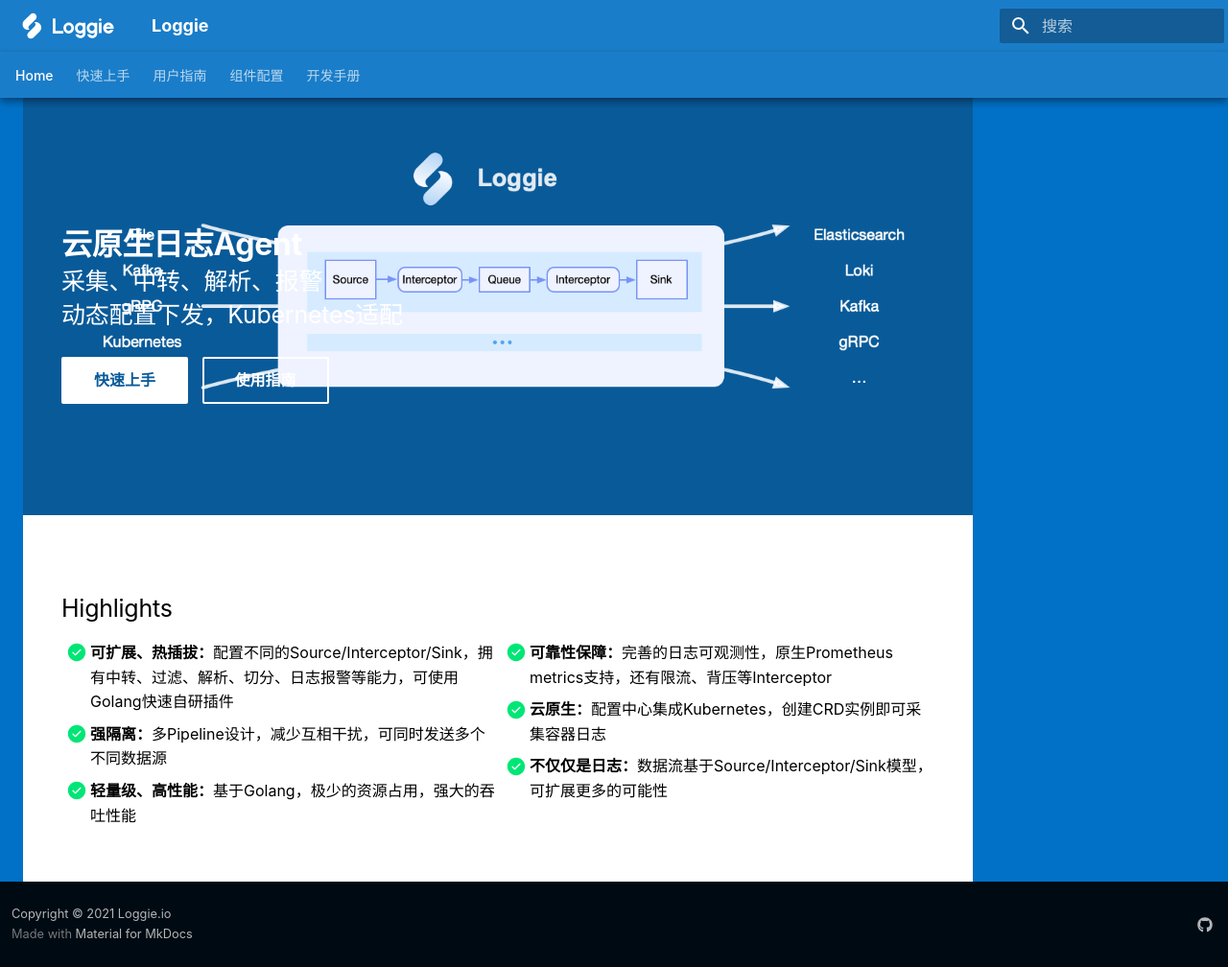
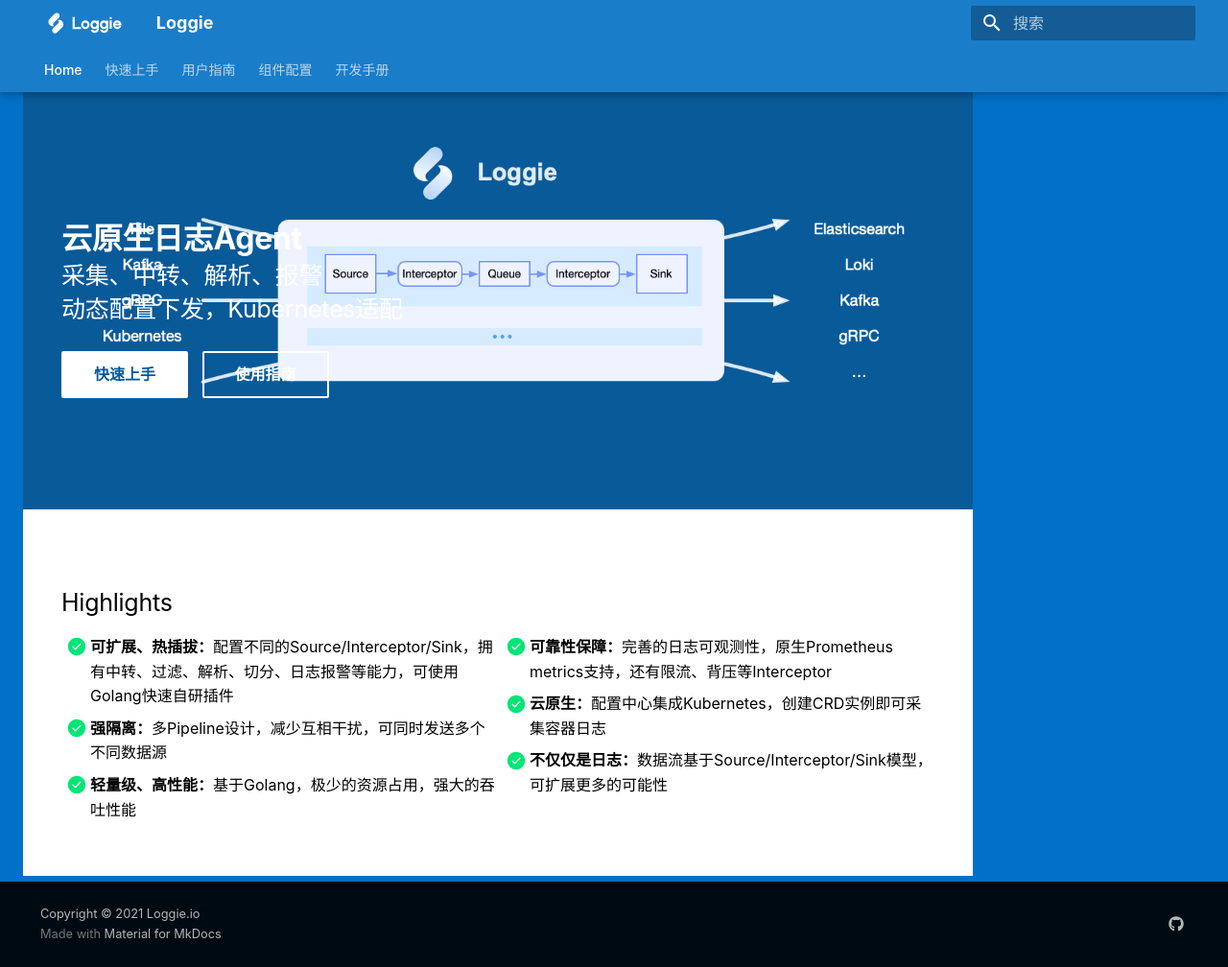
Before and after one commit to loggie-io/docs, an MkDocs documentation site: the page built from docs/index.md, in a window 1280 px wide and 1008 px high. Shown: the whole window at 96% size. Built offline with MkDocs 1.6.1 and Material for MkDocs 9.7.7, drawn with Linux system fonts in a browser that asks for light colours; some web fonts are replaced.

Commit message:
debug: update extra.css

```diff
--- a/docs/stylesheets/extra.css
+++ b/docs/stylesheets/extra.css
@@ -1,94 +1,15 @@
 :root {
-    /* --md-primary-fg-color:        rgb(53, 112, 227);
-    --md-primary-fg-color--light: rgb(109, 145, 219);
-    --md-primary-fg-color--dark:  rgb(41, 99, 214); */
-    /* --md-primary-fg-color:        #0056FF;
-    --md-primary-fg-color--light: #5586cf;
-    --md-primary-fg-color--dark:  #3d71be; */
   --md-primary-fg-color: #1a7dc9;
   --home-color: #0071c7;
   --nav-item-color: #4d4d4d;
-
-  }
-
-  .md-header__button.md-logo img {
-    width: 5.5rem;
-    height: 1.5rem;
-  }
-  .md-header__button.md-logo {
-    transition-duration: 0.2s;
-    transition-property: transform;
-  }
-
-  .md-header,.md-footer-nav {
-    background-image: linear-gradient(0 deg, rgb(53, 112, 227) 0%, rgb(53, 112, 227) 24%, rgb(46 106 225) 53%, rgb(32 97 223) 78%, rgb(26 94 225) 100%);
-    /* background-color: rgb(53, 112, 227); */
 }
 
 .md-footer {
   margin-top: 50px;
 }
 
-  .md-tabs {
-    /* background-image: linear-gradient(45deg, rgb(53, 112, 227) 0%, rgb(53, 112, 227) 24%, rgb(42, 125, 227) 53%, rgb(27, 141, 226) 78%, rgb(8, 162, 225) 100%); */
-    box-shadow: 0 0 0.2rem rgb(0 0 0 / 10%), 0 0.2rem 0.4rem rgb(0 0 0 / 20%);
-  }
-
-  .md-nav__item--nested>.md-nav__link, .md-nav__item a {
-    color: var(--nav-item-color);
-  }
-
-  .md-nav__item--nested>.md-nav__link:hover {
-    color: var(--md-accent-fg-color);
-  }
-  .md-nav__title .md-nav__button.md-logo img,
-  .md-nav__title .md-nav__button.md-logo svg {
-    width: auto;
-  }
-
-  .md-sidebar--primary .md-nav{
-    font-size: 0.75rem;
-  }
-
-  .md-sidebar--primary .md-sidebar__scrollwrap{
-    border-right: 1px solid #ebedf1;
-  }
-
-  .md-nav__item--nested > .md-nav__link{
-    font-size: 0.8rem;
+.md-tabs__item {
   font-weight: 500;
-  }
-
-  .md-sidebar--primary .md-nav__item .md-nav__link--active {
-    /* background-color: aliceblue; */
-    background: linear-gradient(295deg,#edf8ff,rgba(232,236,244,0));
-    border-right: 2px solid #1a7dc9;
-  }
-
-  .md-sidebar--primary .md-nav__item .md-nav__link--active {
-    padding: 0px 0px;
-  }
-  /* .md-nav__icon {
-    width: 0px;
-  } */
-
-  .md-grid {
-    max-width: 64rem;
-  }
-
-  @media screen and (min-width: 76.25em) {
-    .md-sidebar--primary:not([hidden])~.md-content>.md-content__inner{
-      margin-left: 1.6rem;
-    }
-  }
-
-  .md-tabs__link {
-    font-weight: 450;
-  }
-
-  .md-tabs__link .md-tabs__link--active {
-    font-weight: 500;
-    border-bottom: 2px solid white;
 }
 
 .md-typeset h1 {
--- a/mkdocs.yml
+++ b/mkdocs.yml
@@ -30,13 +30,13 @@ theme:
 
   # palette:
   #   - scheme: default
-  #     primary: white
+  #     primary: indigo
   #     accent: indigo
   #     toggle:
   #       icon: material/toggle-switch-off-outline
   #       name: Switch to dark mode
   #   - scheme: slate
-  #     primary: red
+  #     primary: white
   #     accent: red
   #     toggle:
   #       icon: material/toggle-switch
```
Lines whose indentation alone changed are shown as unchanged.
